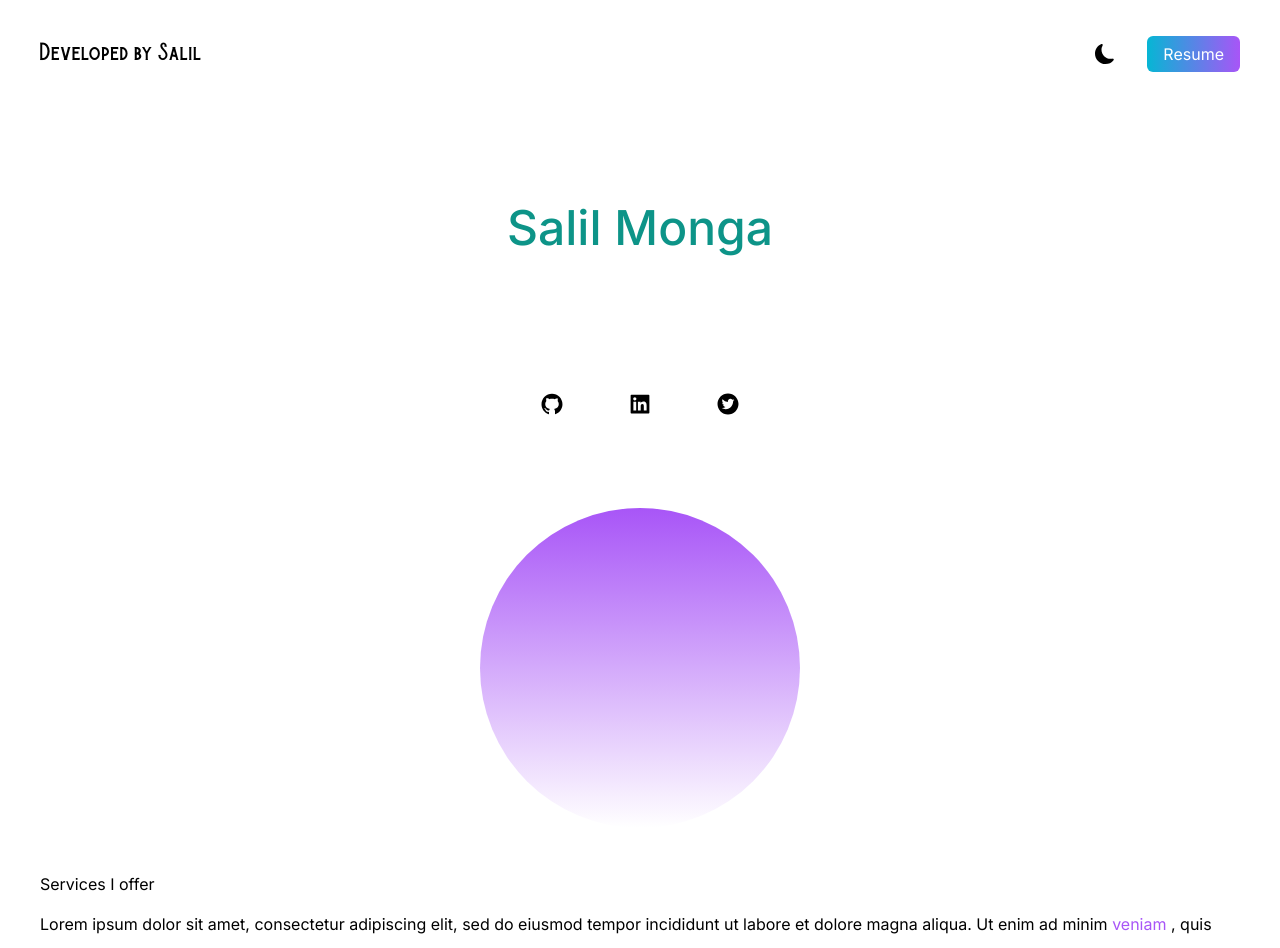
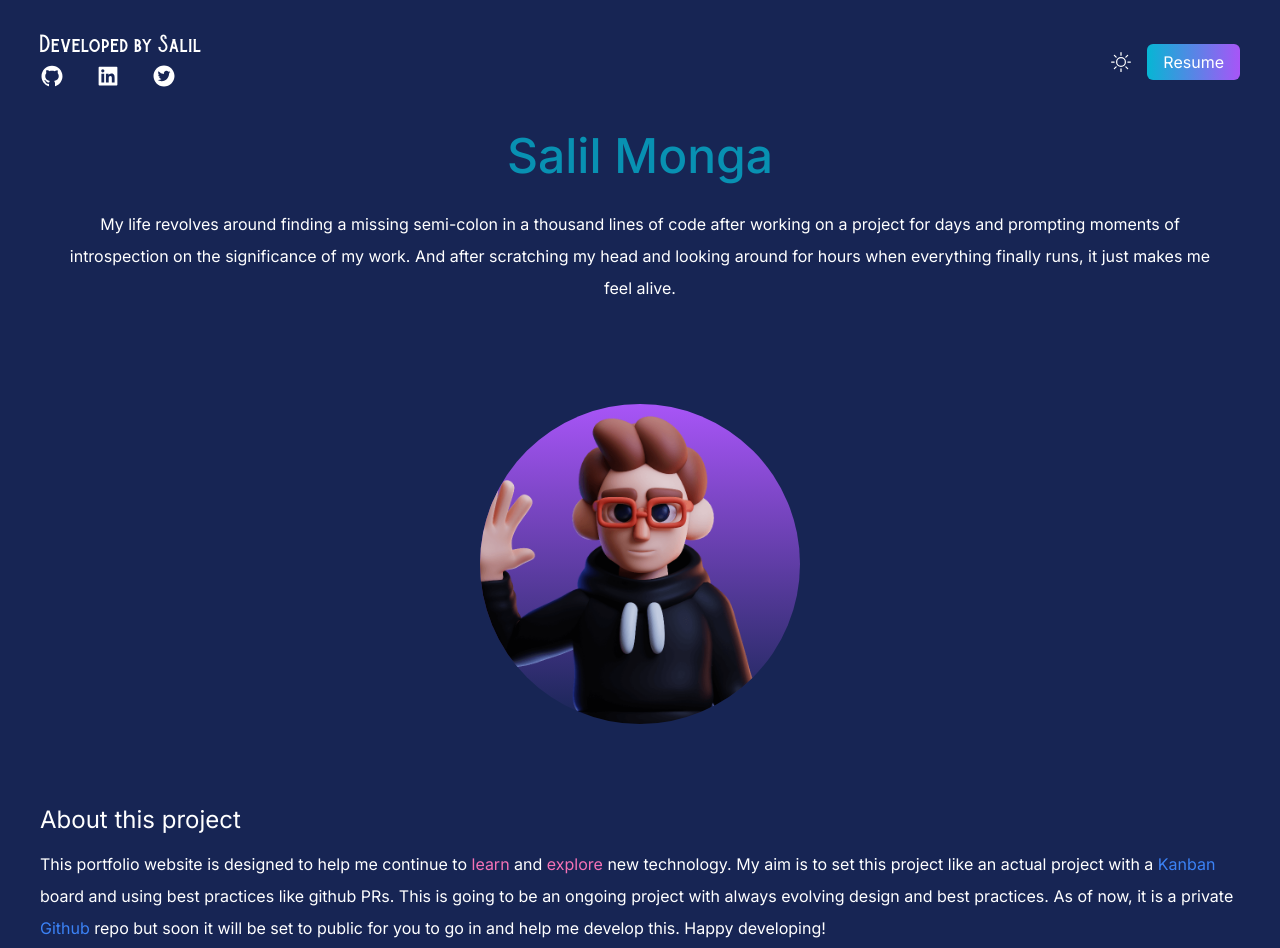
Before and after one commit to SalilMonga/SalilMonga.github.io, a Next.js app in the folder react-portfolio/: page / in a window 1280 px wide. Shown: the top 948 px of the page. Built offline with nearby package versions, Linux system fonts and the light colour scheme.

Commit message:
Added dark mode, updated styles and added description

```diff
--- a/react-portfolio/src/app/globals.css
+++ b/react-portfolio/src/app/globals.css
@@ -2,26 +2,23 @@
 @tailwind components;
 @tailwind utilities;
 
-:root {
-  /* --foreground-rgb: 0, 0, 0;
-  --background-start-rgb: 214, 219, 220;
-  --background-end-rgb: 255, 255, 255; */
-  --background: white;
-  --foreground: black;
+* {
+  @apply transition-colors duration-200;
 }
 
-[data-theme="dark"] {
-  --background: black;
-  --foreground: white;
+:root {
+  --foreground-rgb: 0, 0, 0;
+  --background-start-rgb: 214, 219, 220;
+  --background-end-rgb: 255, 255, 255;
 }
 
-/* @media (prefers-color-scheme: white) {
+@media (prefers-color-scheme: white) {
   :root {
     --foreground-rgb: 255, 255, 255;
     --background-start-rgb: 0, 0, 0;
     --background-end-rgb: 0, 0, 0;
   }
-} */
+}
 
 body {
   color: rgb(var(--foreground-rgb));
--- a/react-portfolio/src/app/mainLayout/mainlayout.tsx
+++ b/react-portfolio/src/app/mainLayout/mainlayout.tsx
@@ -1,22 +1,33 @@
-import {
-  AiFillTwitterCircle,
-  AiFillLinkedin,
-  AiFillGithub,
-} from "react-icons/ai";
+// import {
+//   AiFillTwitterCircle,
+//   AiFillLinkedin,
+//   AiFillGithub,
+// } from "react-icons/ai";
 import Image from "next/image";
-// import deved from "../../../public/dev-ed-wave.png";
+import deved from "../../../public/dev-ed-wave.png";
 
 export const MainLayout = () => {
   return (
-    <div className="text-center p-10 dark">
-      <h2 className="group-hover:text-gray-800 text-5xl py-2 text-teal-600 font-medium">
-        Salil Monga
-      </h2>
-      <h3 className="text-2xl py-2 dark:text-white">Lorem Ipsum text.</h3>
+    <div className="text-center p-4">
+      <a href="https://www.linkedin.com/in/salil-monga/" target="_blank">
+        <h2 className="hover:text-teal-400 text-5xl py-2 text-cyan-600 font-medium">
+          Salil Monga
+        </h2>
+      </a>
+      {/* <h3 className="text-2xl py-2 dark:text-white">
+        | Developer | Problem-solver |
+      </h3> */}
       <p className="text-md py-5 leading-8 text-gray-800 dark:text-white">
-        Add a good bio here. Lorem ipsum text``
+        My life revolves around finding a missing semi-colon in a thousand lines
+        of code after working on a project for days and prompting moments of
+        introspection on the significance of my work. And after scratching my
+        head and looking around for hours when everything finally runs, it just
+        makes me feel alive.
       </p>
-      <div
+      <div className="relative mx-auto bg-gradient-to-b from-purple-500 rounded-full w-80 h-80 mt-20 overflow-hidden">
+        <Image src={deved} alt={""} layout="fill" objectFit="cover" />
+      </div>
+      {/* <div
         className=" group-hover:text-blue-200 text-2xl
         flex
         justify-center
@@ -24,13 +35,16 @@ export const MainLayout = () => {
         py-3
         text-gray-60"
       >
-        <AiFillGithub />
-        <AiFillLinkedin />
-        <AiFillTwitterCircle />
-      </div>
-      <div className="relative mx-auto bg-gradient-to-b from-purple-500 rounded-full w-80 h-80 mt-20 overflow-hidden">
-        {/* <Image src={deved} alt={""} layout="fill" objectFit="cover" /> */}
-      </div>
+        <a href="https://github.com/SalilMonga" target="_blank">
+          <AiFillGithub className="dark:fill-white" />
+        </a>
+        <a href="https://www.linkedin.com/in/salil-monga/" target="_blank">
+          <AiFillLinkedin className="dark:fill-white" />
+        </a>
+        <a href="">
+          <AiFillTwitterCircle className="dark:fill-white" />
+        </a>
+      </div> */}
     </div>
   );
 };
--- a/react-portfolio/src/app/page.scss
+++ b/react-portfolio/src/app/page.scss
@@ -1,6 +1,6 @@
 .resumeButton {
   @apply bg-gradient-to-r from-cyan-500 to-purple-500;
   @apply text-white;
-  @apply px-4 py-2 ml-8;
+  @apply px-4 py-2 ml-4;
   @apply border-none rounded-md;
 }
--- a/react-portfolio/src/app/page.tsx
+++ b/react-portfolio/src/app/page.tsx
@@ -1,16 +1,19 @@
 "use client";
 import { BsFillMoonFill, BsSun } from "react-icons/bs";
+import {
+  AiFillTwitterCircle,
+  AiFillLinkedin,
+  AiFillGithub,
+} from "react-icons/ai";
 import { MainLayout } from "./mainLayout/mainlayout";
-import { SecondPage } from "../secondPage/secondPage";
+import { SecondPage } from "./secondPage/secondPage";
 import "./page.scss";
 import Link from "next/link";
 import { useState } from "react";
 
 export default function Home() {
-  const [darkMode, setDarkMode] = useState(false);
+  const [darkMode, setDarkMode] = useState(true);
   const toggleDarkMode = () => {
-    // document.documentElement.classList.add("dark");
-    // console.log("documentElement:", document.documentElement.classList);
     setDarkMode(!darkMode);
   };
 
@@ -18,9 +21,27 @@ export default function Home() {
     <div className={`${darkMode && "dark"}`}>
       <main className="bg-white  dark:bg-blue-950  px-10">
         <section className=" min-h-screen">
-          <nav className="py-10 mb-12 flex justify-between">
-            <h1 className="text-xl font-burtons">Developed by Salil</h1>
-            <ul className="flex items-center">
+          <nav className="pb-4 pt-8 flex justify-between">
+            <div className=" group-hover:text-black">
+              <h1 className="text-xl font-burtons dark:text-white">
+                Developed by Salil
+              </h1>
+              <div className=" group-hover:text-black flex gap-8 text-2xl py-1">
+                <a href="https://github.com/SalilMonga" target="_blank">
+                  <AiFillGithub className="dark:fill-white" />
+                </a>
+                <a
+                  href="https://www.linkedin.com/in/salil-monga/"
+                  target="_blank"
+                >
+                  <AiFillLinkedin className="dark:fill-white" />
+                </a>
+                <a href="">
+                  <AiFillTwitterCircle className="dark:fill-white" />
+                </a>
+              </div>
+            </div>
+            <ul className="flex items-center ">
               <li>
                 <Link
                   href=""
@@ -46,9 +67,7 @@ export default function Home() {
               </li>
             </ul>
           </nav>
-          <div>
-            <MainLayout />
-          </div>
+          <MainLayout />
         </section>
         <section>
           <SecondPage />
--- a/react-portfolio/src/secondPage/secondPage.tsx
+++ /dev/null
@@ -1,15 +0,0 @@
-export const SecondPage = () => {
-  return (
-    <div>
-      <h6 className="text-8xl py-1 dark:text-white">Services I offer</h6>
-      <p className="text-md py-2 leading-8 text-gray-80 dark:text-white">
-        Lorem ipsum dolor sit amet, consectetur adipiscing elit, sed do eiusmod
-        tempor incididunt ut labore et dolore magna aliqua. Ut enim ad minim
-        <span className="text-purple-500"> veniam </span>, quis nostrud
-        exercitation ullamco laboris nisi ut{" "}
-        <span className="text-purple-500">aliquip ex ea commodo</span>
-        consequat.
-      </p>
-    </div>
-  );
-};
```
